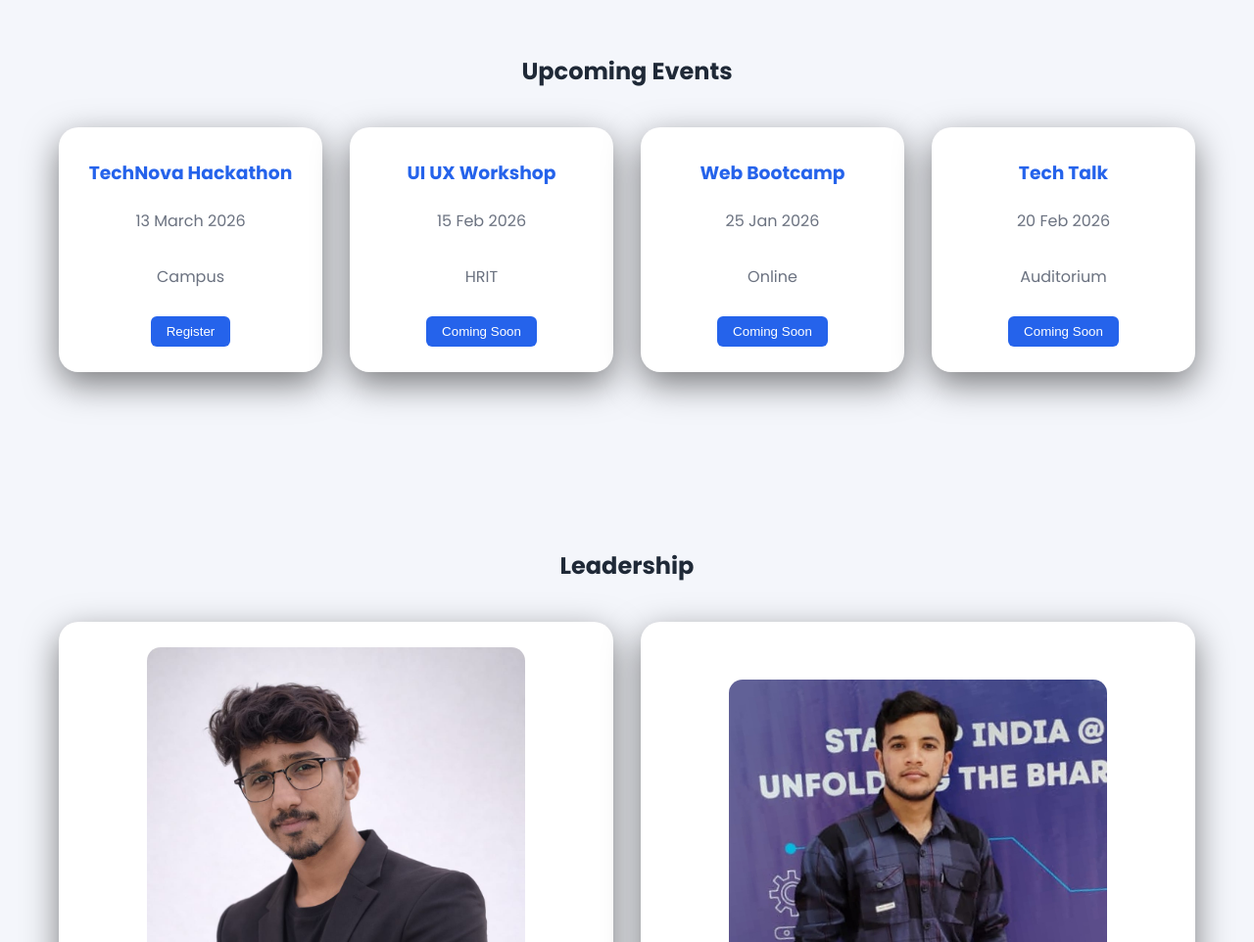
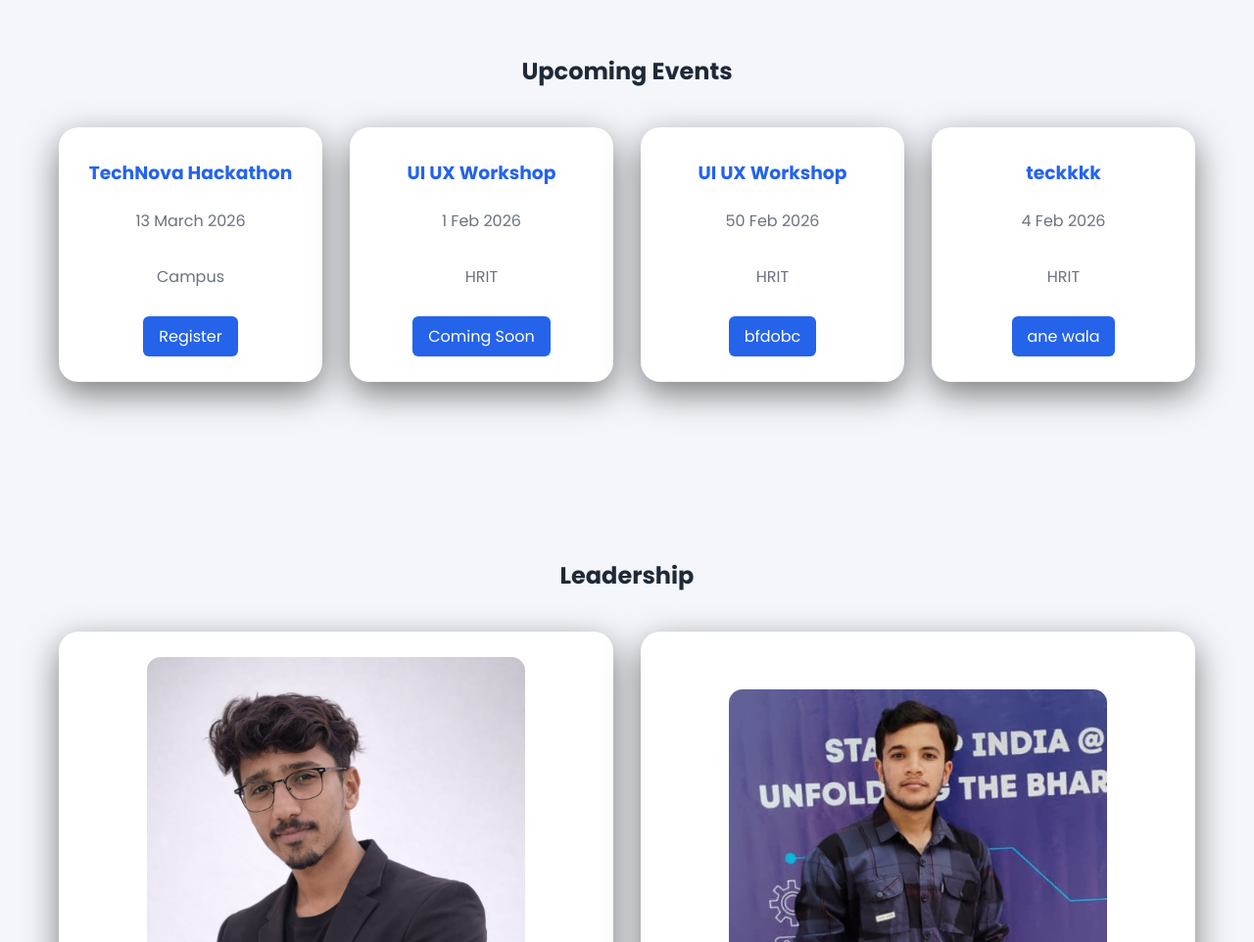
Before and after one commit to venomgaming869-spec/SIS, a plain HTML site: page index.html in a window 1280 px wide. Shown: the part 1620-2582 px from the top of the page at 98% size. Drawn offline with Linux system fonts and the light colour scheme.

Commit message:
events code updated to support per card link

```diff
--- a/sis.js
+++ b/sis.js
@@ -1,8 +1,19 @@
 const events = [
-  { t: "TechNova Hackathon", d: "13 March 2026", v: "Campus", a: "Register" },
-  { t: "UI UX Workshop", d: "15 Feb 2026", v: "HRIT", a: "Coming Soon" },
-  { t: "Web Bootcamp", d: "25 Jan 2026", v: "Online", a: "Coming Soon" },
-  { t: "Tech Talk", d: "20 Feb 2026", v: "Auditorium", a: "Coming Soon" },
+  {
+    t: "TechNova Hackathon",
+    d: "13 March 2026",
+    v: "Campus",
+    a: "Register",
+    link: "https://github.com/venomgaming869-spec",
+  },
+  {
+    t: "UI UX Workshop",
+    d: "1 Feb 2026",
+    v: "HRIT",
+    a: "Coming Soon",
+  },
+  { t: "UI UX Workshop", d: "50 Feb 2026", v: "HRIT", a: "bfdobc" },
+  { t: "teckkkk", d: "4 Feb 2026", v: "HRIT", a: "ane wala" },
 ];
 const e = document.getElementById("events");
 events.forEach((x) => {
@@ -11,26 +22,18 @@ events.forEach((x) => {
    <h3>${x.t}</h3>
    <p>${x.d}</p>
    <p>${x.v}</p>
-  <button type="submit" class="event-btn">${x.a}</button>
-
-    </div>`;
+   <a href=${x.link} class="event-btn">${x.a}</a>
+   </div>`;
 });
-
-//  <a class="event-btn">Register</a>
 
 function toggleMode() {
   document.body.classList.toggle("dark");
   document.getElementById("navbar").classList.toggle("dark");
 }
 
-// Google Form Submission
+// Google Form Submission FOR CONTACT US
 document.querySelector(".FormBtn").addEventListener("click", function () {
   window.open("https://forms.gle/rCZizbatrZexw7ij9", "_blank");
-});
-
-// Google Form Submission FOR HACKATHON
-document.querySelector(".event-btn").addEventListener("click", function () {
-  window.open("", "_blank");
 });
 
 //TEAM DATA IN FORM OF ARRAY OF OBJECTS
```
Also changed, not shown: index.html (+0 -1 lines).
